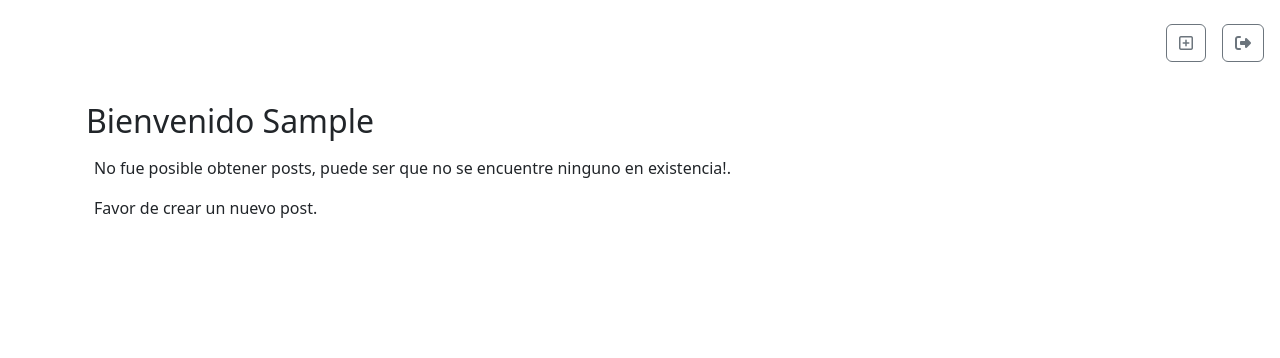
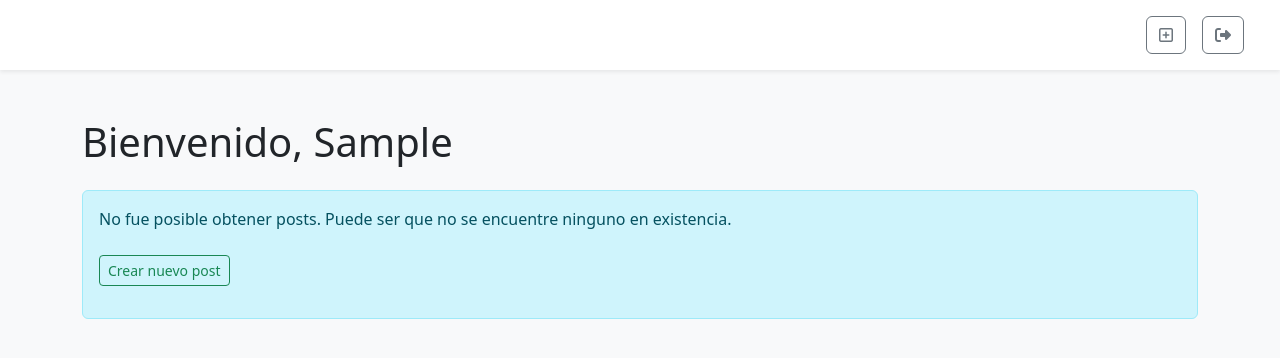
Before and after one commit to NavaMegalos/Blog_with_auth, a Django app: page /home/ in a window 1280 px wide. Shown: the top 358 px of the page. Run offline with Django 5.2, Linux system fonts and the light colour scheme; the visitor is signed in with stand-in values (Sample User, id 1); data that the repository does not hold is empty; some libraries are stand-ins or nearby versions.

Commit message:
styles added to some pages(home, login and register) using bootstrap

```diff
--- a/blog/templates/author/home.html
+++ b/blog/templates/author/home.html
@@ -9,59 +9,69 @@
     {% bootstrap_css %}
     {% bootstrap_javascript %}
 </head>
-<body>
-    <nav class="navbar justify-content-end m-3">
-        <a href="{% url 'blog:create_post' %}" class="btn btn-outline-secondary mx-3">
+<body class="bg-light">
+
+    <!-- Navigation Bar -->
+    <nav class="navbar navbar-expand-lg navbar-light bg-white shadow-sm px-4 py-3">
+        <div class="container-fluid justify-content-end">
+            <a href="{% url 'blog:create_post' %}" class="btn btn-outline-secondary me-3" title="Nuevo Post">
                 <i class="fa-regular fa-square-plus"></i>
             </a>
             <form method="post" action="{% url 'blog:logout' %}">
                 {% csrf_token %}
-            <button type="submit" class="btn btn-outline-secondary">
+                <button type="submit" class="btn btn-outline-secondary" title="Cerrar sesión">
                     <i class="fa-solid fa-right-from-bracket"></i>
                 </button>
+            </form>
+        </div>
+    </nav>
 
-        </form>
-    </nav>
-    <div class="container p-3">
+    <div class="container mt-5">
         {% if user.is_authenticated %}
-            <h1 class="h2">Bienvenido {{ user.first_name }}</h1>
-            <section class="posts p-2">
+            <h1 class="mb-4">Bienvenido, {{ user.first_name }}</h1>
+
             {% if posts %}
-                    <ul>
                 {% for post in posts %}
-                            <div>
-                                <h3>{{ post.titulo }}</h3>
-                                <div>{{ post.contenido }}</div>
+                    <div class="card mb-4 shadow-sm">
+                        <div class="card-body">
+                            <h3 class="card-title">{{ post.titulo }}</h3>
+                            <p class="card-text">{{ post.contenido }}</p>
+
+                            <hr>
+                            <h5>Comentarios:</h5>
                             {% for comentario in post.comentarios.all %}
-                                    <h4>Comentarios:</h4>
+                                <div class="mb-2">
                                     <strong>{{ comentario.author.first_name }}</strong>: {{ comentario.texto }}
-                                            <br><small>{{ comentario.fecha_creacion }}</small>
+                                    <br>
+                                    <small class="text-muted">{{ comentario.fecha_creacion }}</small>
+                                </div>
                             {% empty %}
-                                    <p>No hay comentarios aún.</p>
+                                <p class="text-muted">No hay comentarios aún.</p>
                             {% endfor %}
-                                <form method="post" class="mt-2">
+
+                            <!-- Comment Form -->
+                            <form method="post" class="mt-3">
                                 {% csrf_token %}
-                                    {{ forms.post.id.as_p }}
                                 <input type="hidden" name="post_id" value="{{ post.id }}">
-                                    {{ forms.post.id.texto }}
-                                    <textarea name="texto" class="form-control mb-2" placeholder="Escribe tu comentario aquí..."></textarea>
+                                <div class="mb-2">
+                                    <textarea name="texto" class="form-control" rows="2" placeholder="Escribe tu comentario aquí..."></textarea>
+                                </div>
                                 <button type="submit" class="btn btn-sm btn-outline-primary">Comentar</button>
                             </form>
-
+                        </div>
                     </div>
                 {% endfor %}
-                    </ul>
             {% else %}
-                    <p>
-                        No fue posible obtener posts, puede ser que no se encuentre ninguno en existencia!.
-                    </p>
-                    <p>
-                        Favor de crear un nuevo post.
-                    </p>
+                <div class="alert alert-info">
+                    <p>No fue posible obtener posts. Puede ser que no se encuentre ninguno en existencia.</p>
+                    <p><a href="{% url 'blog:create_post' %}" class="btn btn-sm btn-outline-success mt-2">Crear nuevo post</a></p>
+                </div>
             {% endif %}
-            </section>
         {% else %}
-            <p>Favor de iniciar sesion!.</p>
+            <div class="alert alert-warning mt-4 text-center">
+                <p>¡Favor de iniciar sesión para ver el contenido!</p>
+                <a href="{% url 'blog:login' %}" class="btn btn-primary">Iniciar sesión</a>
+            </div>
         {% endif %}
     </div>
 
```
Also changed, not shown: blog/forms.py (+22 -3 lines), blog/templates/author/login.html (+16 -11 lines), blog/templates/author/register.html (+36 -7 lines). Lines whose indentation alone changed are shown as unchanged.
